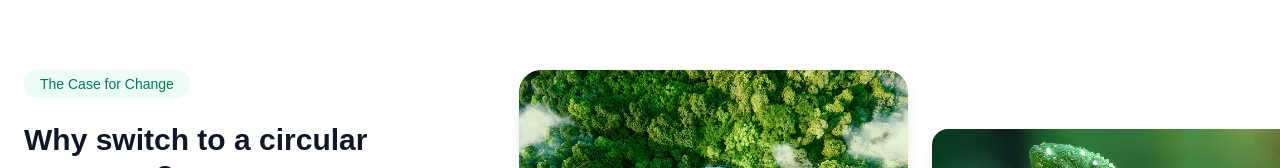
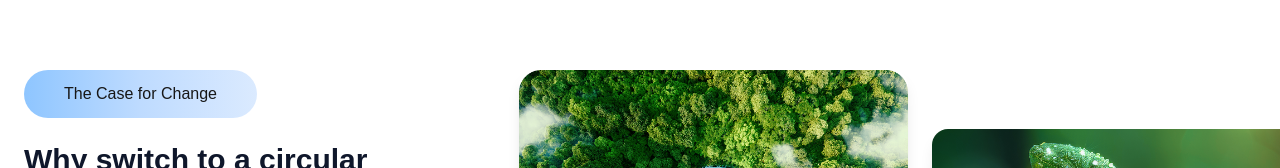
Before and after one commit to HasinaSp/cci, a Next.js app: page / in a window 1280 px wide. Shown: the part 842-1010 px from the top of the page. Built offline with nearby package versions, Linux system fonts and the light colour scheme.

Commit message:
feature: upgrade design

```diff
--- a/components/sections/WhyCircular.tsx
+++ b/components/sections/WhyCircular.tsx
@@ -4,7 +4,7 @@ export default function WhyCircular() {
       <div className="mx-auto grid max-w-7xl grid-cols-1 gap-16 px-6 md:grid-cols-[35%_65%]">
         {/* LEFT – TEXT */}
         <div>
-          <span className="inline-flex items-center gap-2 rounded-full bg-emerald-50 px-4 py-1 text-sm font-medium text-emerald-700">
+          <span className="inline-flex items-center gap-2 rounded-full bg-gradient-to-r from-blue-300 via-blue-200 to-blue-100 px-10 py-3 text-m font-medium">
             The Case for Change
           </span>
 
```
Also changed, not shown: 1 other file (tests, documents, lock files or other folders).
